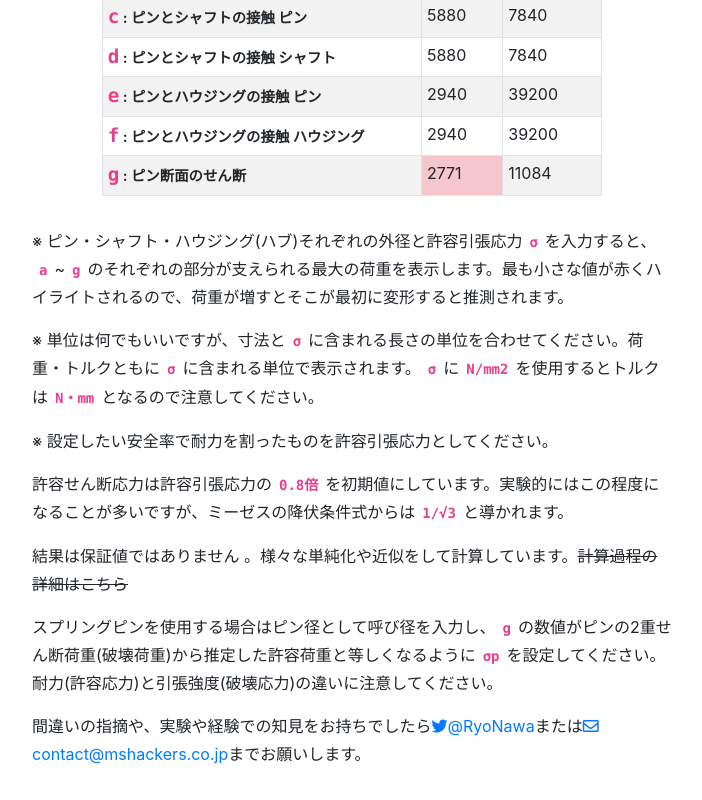
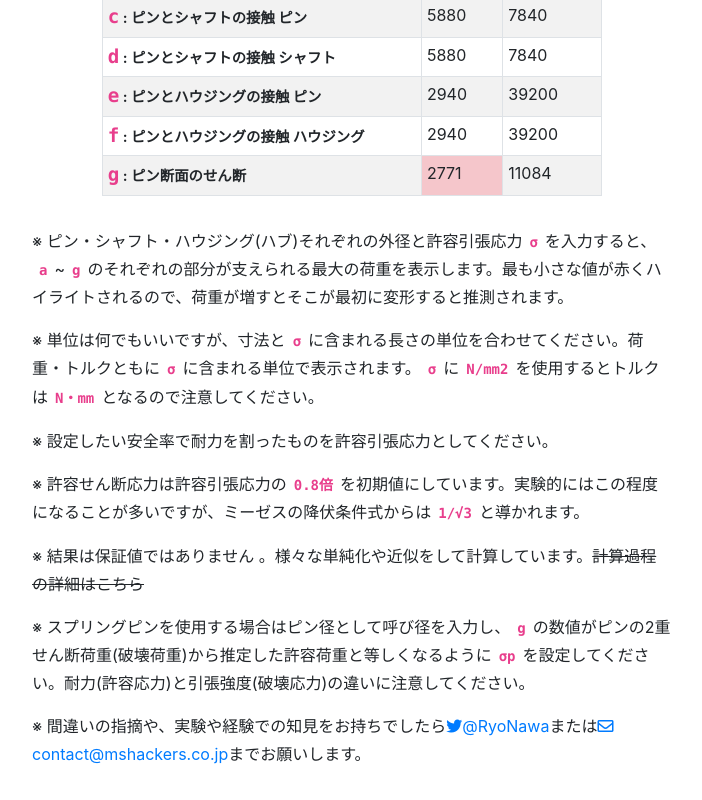
Before and after one commit to mshackers/pin-shaft-diameter-optimizer, a Vue app: page / in a window 1280 px wide. Shown: the part 644-1444 px from the top of the page, without its empty margins (288-990 px from the left). Built offline with nearby package versions, Linux system fonts and the light colour scheme.

Commit message:
Update Notation.vue

```diff
--- a/src/components/Notation.vue
+++ b/src/components/Notation.vue
@@ -19,9 +19,9 @@ code {
         <p>※ ピン・シャフト・ハウジング(ハブ)それぞれの外径と許容引張応力<code>σ</code>を入力すると、<code>a</code>~<code>g</code>のそれぞれの部分が支えられる最大の荷重を表示します。最も小さな値が赤くハイライトされるので、荷重が増すとそこが最初に変形すると推測されます。</p>
         <p>※ 単位は何でもいいですが、寸法と<code>σ</code>に含まれる長さの単位を合わせてください。荷重・トルクともに<code>σ</code>に含まれる単位で表示されます。<code>σ</code>に<code>N/mm2</code>を使用するとトルクは<code>N・mm</code>となるので注意してください。</p>
         <p>※ 設定したい安全率で耐力を割ったものを許容引張応力としてください。</p>
-        <p>許容せん断応力は許容引張応力の<code>0.8倍</code>を初期値にしています。実験的にはこの程度になることが多いですが、ミーゼスの降伏条件式からは<code>1/&radic;3</code>と導かれます。</p>
-        <p>結果は保証値ではありません 。様々な単純化や近似をして計算しています。<del>計算過程の詳細はこちら</del></p>
-        <p>スプリングピンを使用する場合はピン径として呼び径を入力し、<code>g</code>の数値がピンの2重せん断荷重(破壊荷重)から推定した許容荷重と等しくなるように<code>&sigma;p</code>を設定してください。耐力(許容応力)と引張強度(破壊応力)の違いに注意してください。</p>
-        <p>間違いの指摘や、実験や経験での知見をお持ちでしたら<a target="_blank" href="https://twitter.com/RyoNawa"><i class="fab fa-twitter"></i>@RyoNawa</a>または<a href="mailto:&#99;&#111;&#110;&#116;&#97;&#99;&#116;&#64;&#109;&#115;&#104;&#97;&#99;&#107;&#101;&#114;&#115;&#46;&#99;&#111;&#46;&#106;&#112;"><i class="far fa-envelope"></i>&#99;&#111;&#110;&#116;&#97;&#99;&#116;&#64;&#109;&#115;&#104;&#97;&#99;&#107;&#101;&#114;&#115;&#46;&#99;&#111;&#46;&#106;&#112;</a>までお願いします。</p>
+        <p>※ 許容せん断応力は許容引張応力の<code>0.8倍</code>を初期値にしています。実験的にはこの程度になることが多いですが、ミーゼスの降伏条件式からは<code>1/&radic;3</code>と導かれます。</p>
+        <p>※ 結果は保証値ではありません 。様々な単純化や近似をして計算しています。<del>計算過程の詳細はこちら</del></p>
+        <p>※ スプリングピンを使用する場合はピン径として呼び径を入力し、<code>g</code>の数値がピンの2重せん断荷重(破壊荷重)から推定した許容荷重と等しくなるように<code>&sigma;p</code>を設定してください。耐力(許容応力)と引張強度(破壊応力)の違いに注意してください。</p>
+        <p>※ 間違いの指摘や、実験や経験での知見をお持ちでしたら<a target="_blank" href="https://twitter.com/RyoNawa"><i class="fab fa-twitter"></i>@RyoNawa</a>または<a href="mailto:&#99;&#111;&#110;&#116;&#97;&#99;&#116;&#64;&#109;&#115;&#104;&#97;&#99;&#107;&#101;&#114;&#115;&#46;&#99;&#111;&#46;&#106;&#112;"><i class="far fa-envelope"></i>&#99;&#111;&#110;&#116;&#97;&#99;&#116;&#64;&#109;&#115;&#104;&#97;&#99;&#107;&#101;&#114;&#115;&#46;&#99;&#111;&#46;&#106;&#112;</a>までお願いします。</p>
     </div>
 </template>
```
